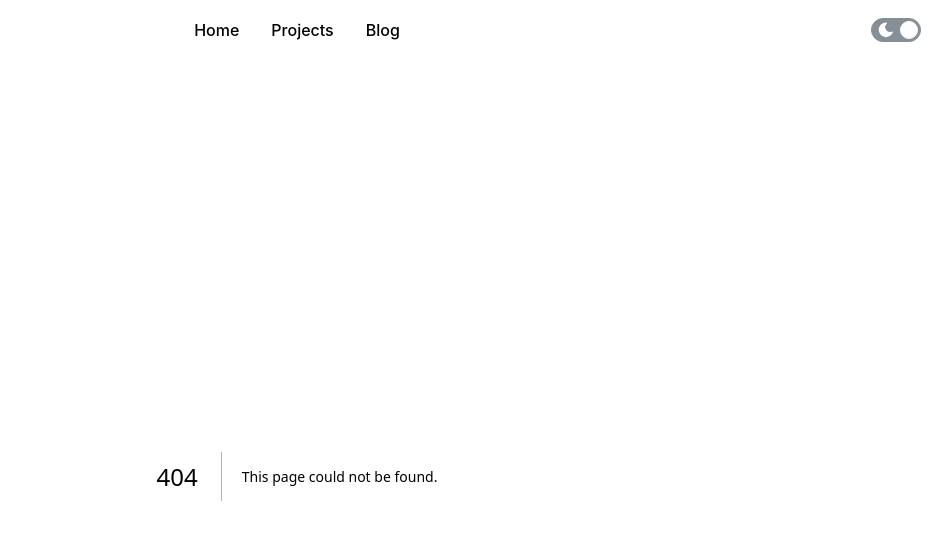
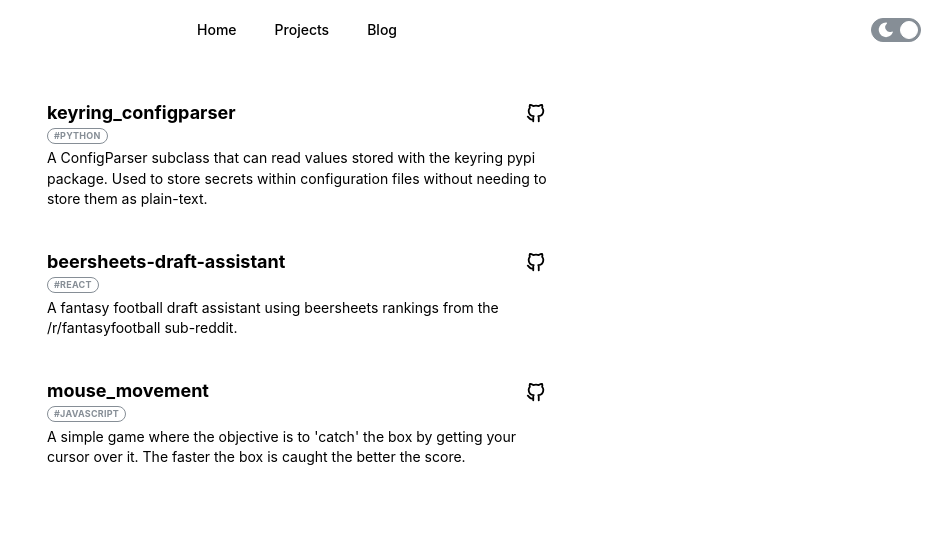
Before and after one commit to LiamMahoney/website-mantine, a Next.js app: page /projects in a window 1280 px wide. Before the commit this address had no page. Shown: the top 540 px of the page, without its empty margins (343-1280 px from the left). Built offline with nearby package versions, Linux system fonts and the light colour scheme.

Commit message:
adds initial project layout

```diff
--- /dev/null
+++ b/app/projects/page.tsx
@@ -0,0 +1,26 @@
+import type { Metadata } from 'next'
+import {  Stack } from '@mantine/core';
+import { Project, Props as ProjectProp } from '@/components/Project/Project';
+import data from './projects.json';
+
+export const metadata: Metadata = {
+    title: "Projects",
+    description: "Projects that Liam has worked on",
+};
+
+export default function Projects() {
+    const projectComponents = data.map((i:ProjectProp) => <Project key={i.title} {...i} />)
+
+    return (
+        <>
+            <Stack
+                align="center"
+                justify="center"
+                w="100%"
+                h="100%"
+            >
+                {projectComponents}
+            </Stack>
+        </>
+    );
+}
--- /dev/null
+++ b/app/projects/projects.json
@@ -0,0 +1,23 @@
+[
+    {
+        "title": "keyring_configparser",
+        "description": "A ConfigParser subclass that can read values stored with the keyring pypi package. Used to store secrets within configuration files without needing to store them as plain-text.",
+        "tags": ["Python"],
+        "link": "https://pypi.org/project/keyring-configparser",
+        "repo": "https://github.com/LiamMahoney/keyring_configparser"
+    },
+    {
+        "title": "beersheets-draft-assistant",
+        "description": "A fantasy football draft assistant using beersheets rankings from the /r/fantasyfootball sub-reddit.",
+        "tags": ["React"],
+        "link": "https://beersheets.liammahoney.io",
+        "repo": "https://github.com/LiamMahoney/beersheets-draft-assistant"
+    },
+    {
+        "title": "mouse_movement",
+        "description": "A simple game where the objective is to 'catch' the box by getting your cursor over it. The faster the box is caught the better the score.",
+        "tags": ["JavaScript"],
+        "link": "#",
+        "repo": "https://github.com/LiamMahoney/mouse-movement"
+    }
+]
--- a/components/Navbar/Navbar.module.css
+++ b/components/Navbar/Navbar.module.css
@@ -1,4 +1,4 @@
-.link {
+/* .link {
     display: block;
     padding: var(--mantine-spacing-xs) var(--mantine-spacing-md)!important;
     border-radius: var(--mantine-radius-md);
@@ -7,8 +7,16 @@
     @mixin hover {
         background-color: light-dark(var(--mantine-color-gray-0), var(--mantine-color-dark-6));
     }
+} */
+
+.link {
+    color: var(--mantine-color-text);
+    font-weight: 500;
 }
-
+.navLinkButton {
+    /* color: inherit; */
+    text-decoration: none;
+}
 .navContainer {
     flex: 1;
     justify-content: center;
--- a/components/Navbar/Navbar.tsx
+++ b/components/Navbar/Navbar.tsx
@@ -4,6 +4,7 @@ import { useDisclosure } from '@mantine/hooks';
 import { Button, AppShell, Group, Burger, UnstyledButton, Stack, Flex } from '@mantine/core';
 import classes from './Navbar.module.css';
 import { ColorSchemeToggle } from '../ColorSchemeToggle/ColorSchemeToggle';
+import Link from 'next/link';
 
 export function Navbar({ children }: { children: any }) {
     const [opened, { toggle }] = useDisclosure();
@@ -23,9 +24,34 @@ export function Navbar({ children }: { children: any }) {
 
                         </Group>
                         <Group className={classes.navCenter} gap={0} visibleFrom="sm" >
-                            <UnstyledButton className={classes.link}>Home</UnstyledButton>
-                            <UnstyledButton className={classes.link}>Projects</UnstyledButton>
-                            <UnstyledButton className={classes.link}>Blog</UnstyledButton>
+                            <Link className={classes.navLinkButton} href="/">
+                                <Button
+                                    // size="compact-sm"
+                                    variant="subtle"
+                                    color="gray"
+                                    className={classes.link}
+                                >
+                                    Home
+                                </Button>
+                            </Link>
+                            <Link href="/projects">
+                                <Button
+                                    // size="compact-sm"
+                                    variant="subtle"
+                                    color="gray"
+                                    className={classes.link}
+                                >
+                                    Projects
+                                </Button>
+                            </Link>
+                            <Button
+                                // size="compact-sm"
+                                variant="subtle"
+                                color="gray"
+                                className={classes.link}
+                            >
+                                Blog
+                            </Button>
                         </Group>
                         <Group className={classes.navRight}>
                             <Group visibleFrom="sm">
--- /dev/null
+++ b/components/Project/Project.module.css
@@ -0,0 +1,35 @@
+.projectContainer {
+    margin-top: 1.5rem;
+}
+
+.titleContainer {
+    margin-bottom: .1rem;
+}
+
+.unstyledLink {
+    text-decoration: none;
+    color: inherit;
+    display: flex;
+    align-items: center;
+}
+
+.unstyledLink:hover {
+    color: inherit;
+}
+
+.unstyledLink h4:hover {
+    text-decoration: underline;
+}
+
+.titleIcon {
+    margin-left: .2rem;
+}
+
+.repoIcon {
+    height: var(--mantine-h3-font-size);
+    width: var(--mantine-h3-font-size);
+}
+
+.description {
+    margin-top: .3rem;
+}
--- /dev/null
+++ b/components/Project/Project.tsx
@@ -0,0 +1,48 @@
+import { Badge, Flex, Stack, Text, Title } from '@mantine/core';
+import classes from './Project.module.css';
+import Link from 'next/link';
+import { IconBrandGithub, IconExternalLink } from '@tabler/icons-react';
+
+export type Props = {
+    title: string,
+    tags: Array<string>,
+    description: string,
+    link: string,
+    repo: string
+}
+
+export function Project({ title, tags, description, link, repo }:Props) {
+    return (
+        <Stack
+            maw="500px"
+            align='flex-start'
+            gap="0"
+            className={classes.projectContainer}
+        >
+            <Flex
+                className={classes.titleContainer}
+                justify='space-between'
+                align='center'
+                w="100%"
+            >
+                <Link href={link} className={classes.unstyledLink} passHref target="_blank">
+                    <Title
+                        order={4}
+                    >
+                        {title}
+                    </Title>
+                </Link>
+                <Link href={repo} className={classes.unstyledLink} passHref target="_blank">
+                    <IconBrandGithub className={classes.repoIcon}/>
+                </Link>
+            </Flex>
+
+            <Flex>
+                {tags.map((tag => <Badge size="xs" variant='outline' color='gray'>{`#${tag}`}</Badge>))}
+            </Flex>
+            <Text size="sm" className={classes.description}>
+                {description}
+            </Text>
+        </Stack>
+    );
+}
```
Also changed, not shown: 2 other files (tests, documents, lock files or other folders).
